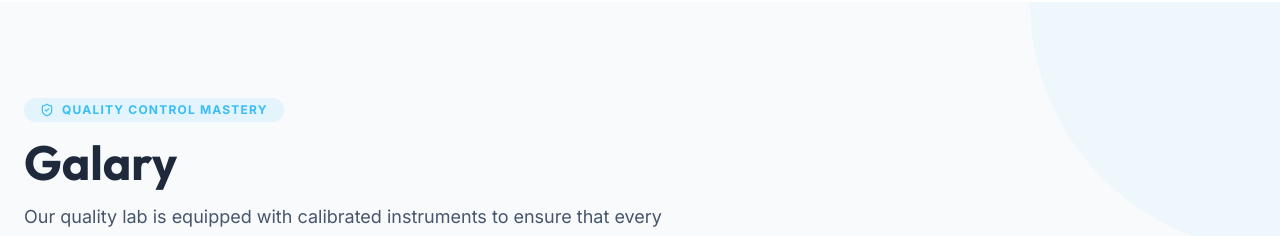
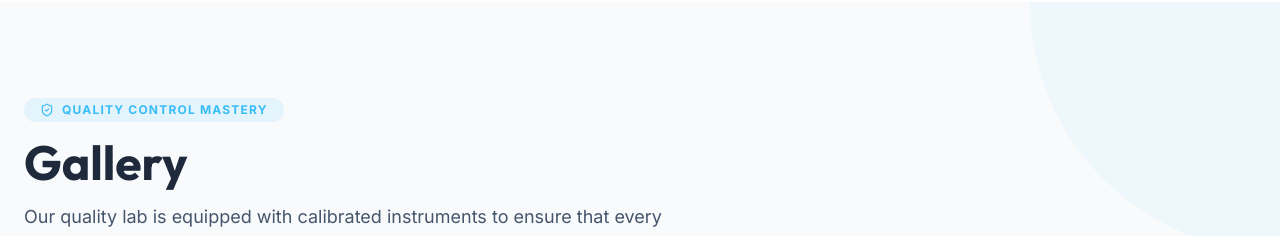
Before and after one commit to SrihariSeenivasan/Vivegan, a Next.js app: page /facility in a window 1280 px wide. Shown: the part 1320-1556 px from the top of the page. Built offline with nearby package versions, Linux system fonts and the light colour scheme.

Commit message:
galary spel change

```diff
--- a/src/app/facility/page.tsx
+++ b/src/app/facility/page.tsx
@@ -156,7 +156,7 @@ const FacilityPage = () => {
               <div className="inline-flex items-center gap-2 bg-vme-blue/10 px-4 py-1 rounded-full text-vme-blue text-xs font-bold uppercase tracking-widest">
                 <ShieldCheck size={14} /> Quality Control Mastery
               </div>
-              <h2 className="text-4xl md:text-5xl font-bold font-outfit text-vme-slate">Galary</h2>
+              <h2 className="text-4xl md:text-5xl font-bold font-outfit text-vme-slate">Gallery</h2>
               <p className="text-slate-600 leading-relaxed text-lg">
                 Our quality lab is equipped with calibrated instruments to ensure that every dimension meets the tightest tolerances required by our Aerospace and Automotive partners.
               </p>
```
